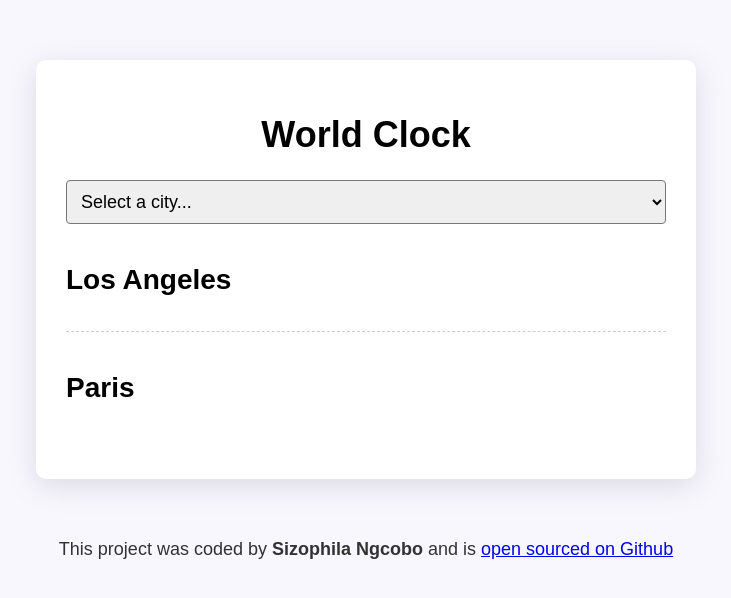
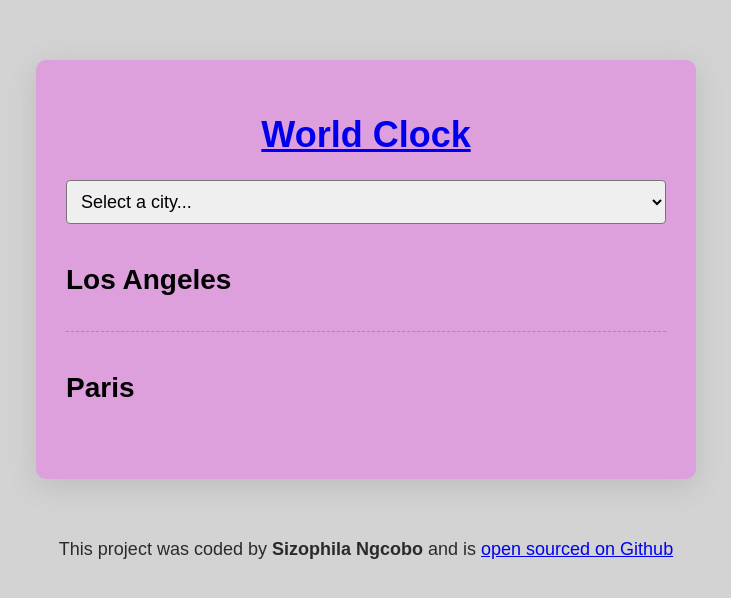
Before and after one commit to sizophila10/sizophila-world-clock, a plain HTML site: page index.html in a window 1280 px wide. Shown: the whole page, without its empty margins (274-1005 px from the left). Drawn offline with nearby package versions, Linux system fonts and the light colour scheme; a script that the page names is missing.

Commit message:
added a new home link

```diff
--- a/index.html
+++ b/index.html
@@ -10,7 +10,9 @@
   </head>
   <body>
     <div class="container">
-      <h1>World Clock</h1>
+      <h1>
+        <a href="/"> World Clock </a>
+      </h1>
 
       <select id="city">
         <option value="">Select a city...</option>
--- a/src/styles.css
+++ b/src/styles.css
@@ -1,5 +1,5 @@
 body {
-  background-color: #f9f7fe;
+  background-color: lightgrey;
   font-family: sans-serif;
 }
 
@@ -25,7 +25,7 @@ select {
 .container {
   max-width: 600px;
   margin: 60px auto;
-  background: white;
+  background: plum;
   padding: 30px;
   box-shadow: rgba(100, 100, 111, 0.2) 0px 7px 29px 0px;
   border-radius: 10px;
```
